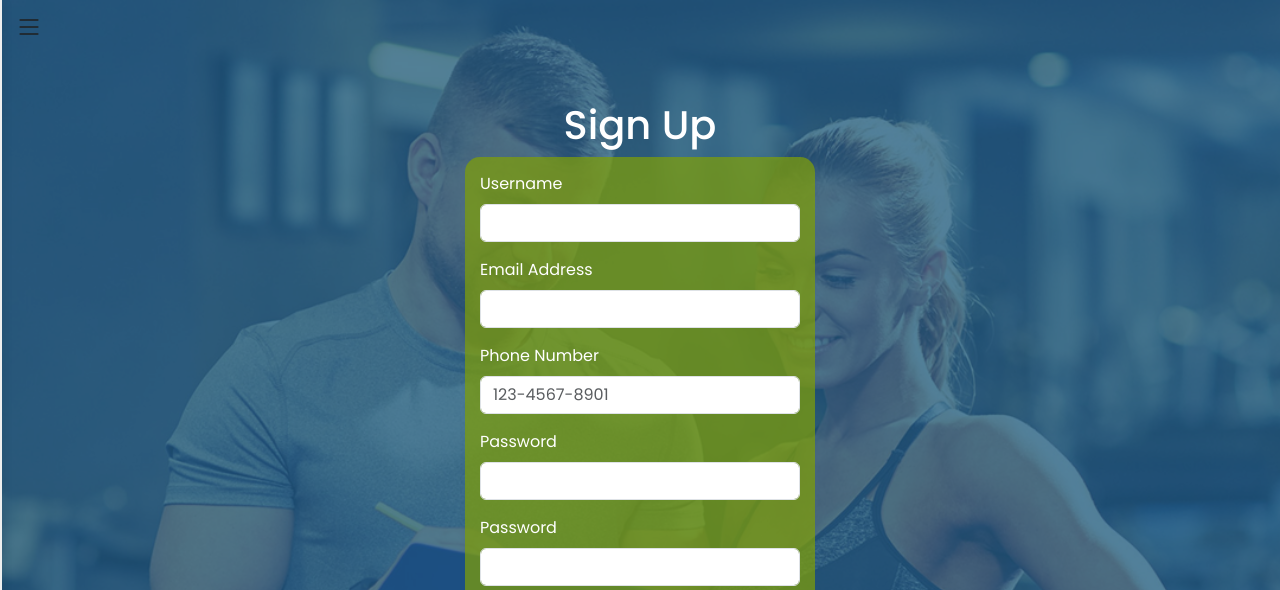
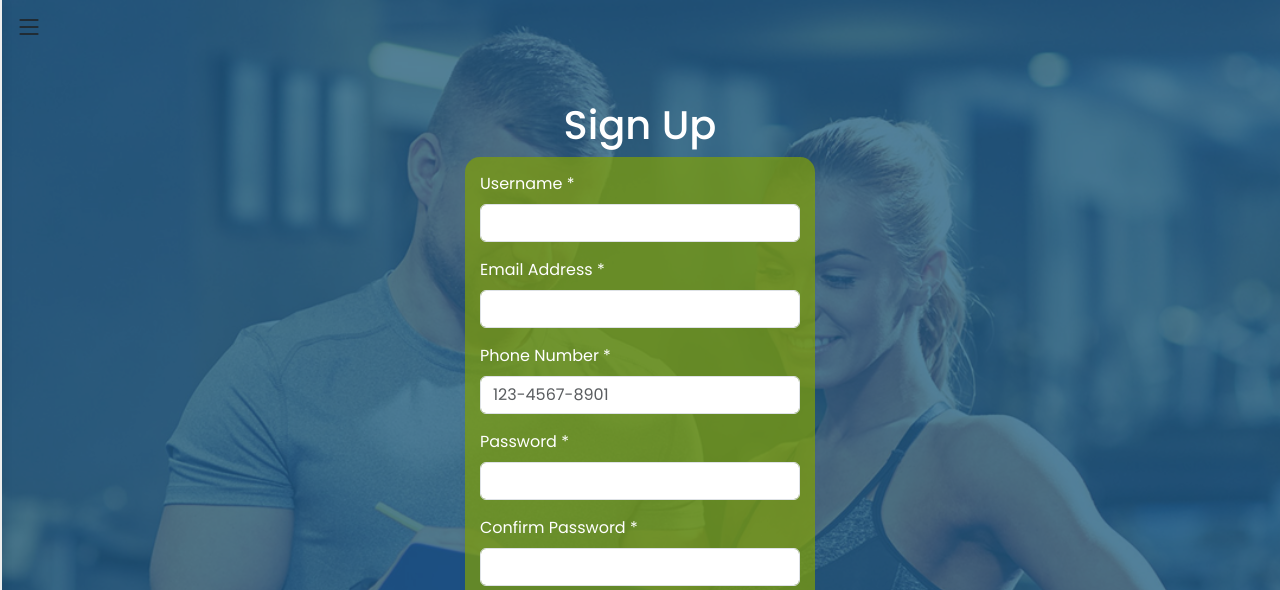
Before and after one commit to killy10o10/FitMeUp, a React (Create React App) app: page /signup in a window 1280 px wide. Shown: the top 590 px of the page. Built offline with nearby package versions, Linux system fonts and the light colour scheme; no server answers.

Commit message:
Generate appointment details information

```diff
--- a/src/assets/Main.css
+++ b/src/assets/Main.css
@@ -176,3 +176,7 @@ body {
   background-color: rgba(51, 156, 172, 0.8549019608);
   height: 100%;
 }
+
+.appointment-details {
+  max-width: 50vw;
+}
--- a/src/assets/_appointment-details.scss
+++ b/src/assets/_appointment-details.scss
@@ -11,3 +11,7 @@
   background-color: #339cacda;
   height: 100%;
 }
+
+.appointment-details {
+  max-width: 50vw;
+}
--- a/src/components/AppoinmentDetails.js
+++ b/src/components/AppoinmentDetails.js
@@ -2,11 +2,37 @@ import { useSelector } from 'react-redux';
 
 const AppoinmentDetails = () => {
   const { appointments } = useSelector((state) => state.currentuser.data);
-  console.log(appointments);
+
+  const appointmentTable = appointments.map((appointment) => (
+    <table key={appointment.id} className="table appointment-details table-dark table-striped shadow-sm">
+      <tbody>
+        <tr>
+          <td className="fw-bold">Appointment Date</td>
+          <td>{appointment.appointment_date}</td>
+        </tr>
+        <tr>
+          <td className="fw-bold">Trainer</td>
+          <td>{appointment.full_name}</td>
+        </tr>
+        <tr>
+          <td className="fw-bold">Price</td>
+          <td>{appointment.price}</td>
+        </tr>
+        <tr>
+          <td className="fw-bold">Appointment Status</td>
+          <td>{appointment.appointment_status}</td>
+        </tr>
+      </tbody>
+    </table>
+  ));
+
   return (
     <section className="appoint-details-section">
-      <div className="bg-pink">
+      <div className="bg-pink d-flex flex-column align-items-center justify-content-center">
         <h1 className="text-center">Appointment Details</h1>
+        {
+          appointmentTable
+        }
       </div>
     </section>
   );
--- a/src/components/Sidebar.js
+++ b/src/components/Sidebar.js
@@ -60,7 +60,7 @@ const Sidebars = () => {
                 component={<Link to="/specilatiy" />}
                 onClick={handleClick}
               >
-                Specilatiy
+                Speciality
               </MenuItem>
               <MenuItem
                 className="sidebar-component-item"
--- a/src/components/SignUp.js
+++ b/src/components/SignUp.js
@@ -52,7 +52,7 @@ const SignUp = () => {
         <h1 className="text-center">Sign Up</h1>
         <form className="sign-form d-flex flex-column">
           <div className="mb-3">
-            <label htmlFor="username" className="form-label">Username</label>
+            <label htmlFor="username" className="form-label">Username *</label>
             <input
               type="text"
               name="username"
@@ -63,7 +63,7 @@ const SignUp = () => {
             />
           </div>
           <div className="mb-3">
-            <label htmlFor="email" className="form-label">Email Address</label>
+            <label htmlFor="email" className="form-label">Email Address *</label>
             <input
               type="email"
               name="email_address"
@@ -74,7 +74,7 @@ const SignUp = () => {
             />
           </div>
           <div className="mb-3">
-            <label htmlFor="phone" className="form-label">Phone Number</label>
+            <label htmlFor="phone" className="form-label">Phone Number *</label>
             <input
               type="tel"
               name="phone_number"
@@ -90,7 +90,7 @@ const SignUp = () => {
             />
           </div>
           <div className="mb-3">
-            <label htmlFor="password" className="form-label">Password</label>
+            <label htmlFor="password" className="form-label">Password *</label>
             <input
               type="password"
               name="password"
@@ -101,7 +101,7 @@ const SignUp = () => {
             />
           </div>
           <div className="mb-3">
-            <label htmlFor="confirm-password" className="form-label">Password</label>
+            <label htmlFor="confirm-password" className="form-label">Confirm Password *</label>
             <input
               type="password"
               name="confirm_password"
```
Also changed, not shown: 1 other file (tests, documents, lock files or other folders).
